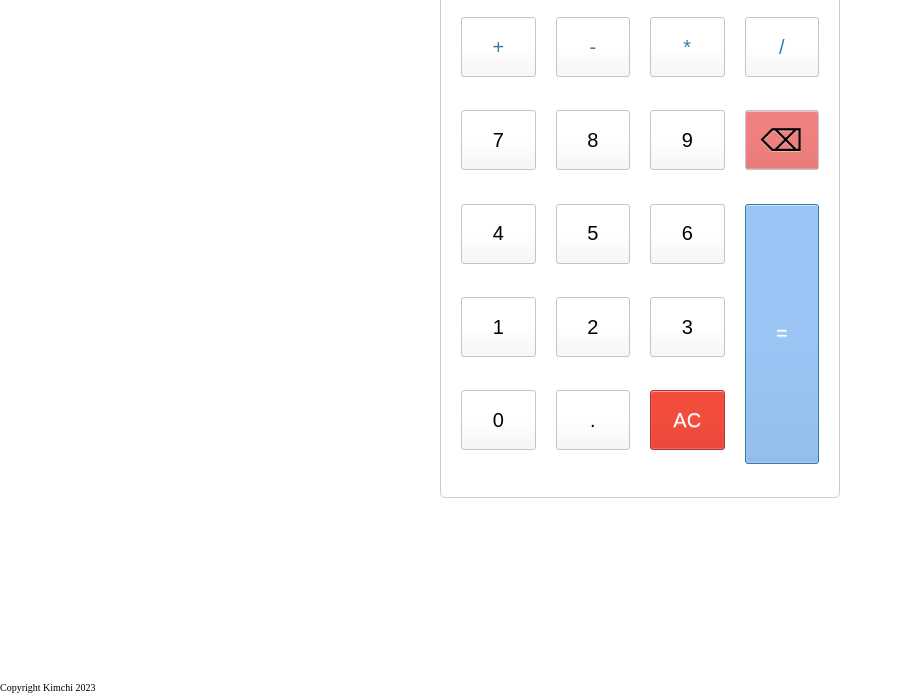
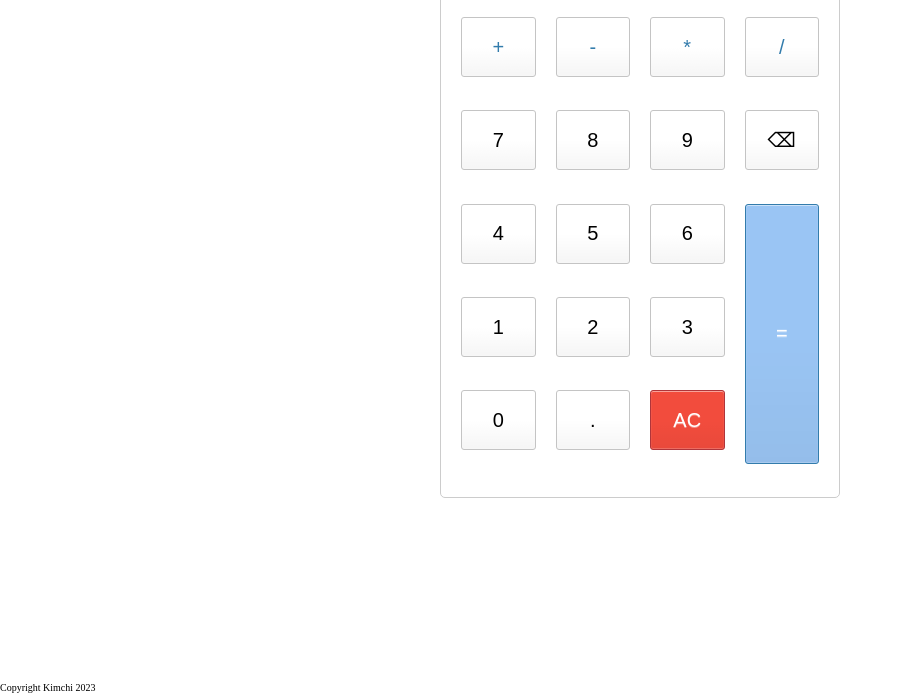
Before and after one commit to ThinkingPenguin/calculator, a plain HTML site: page index.html in a window 1280 px wide. Shown: the part 107-800 px from the top of the page, without its empty margins (0-903 px from the left). Drawn offline with Linux system fonts and the light colour scheme.

Commit message:
Modified backspace class and add id

```diff
--- a/index.html
+++ b/index.html
@@ -26,7 +26,7 @@
                 <button class='number' type="button" value="7">7</button>
                 <button class='number' type="button" value="8">8</button>
                 <button class='number' type="button" value="9">9</button>
-                <button class="backspace" type="button" value="backspace">⌫</button>
+                <button id='backspace' class="number" type="button">⌫</button>
 
                 <button class='number' type="button" value="4">4</button>
                 <button class='number' type="button" value="5">5</button>
```
